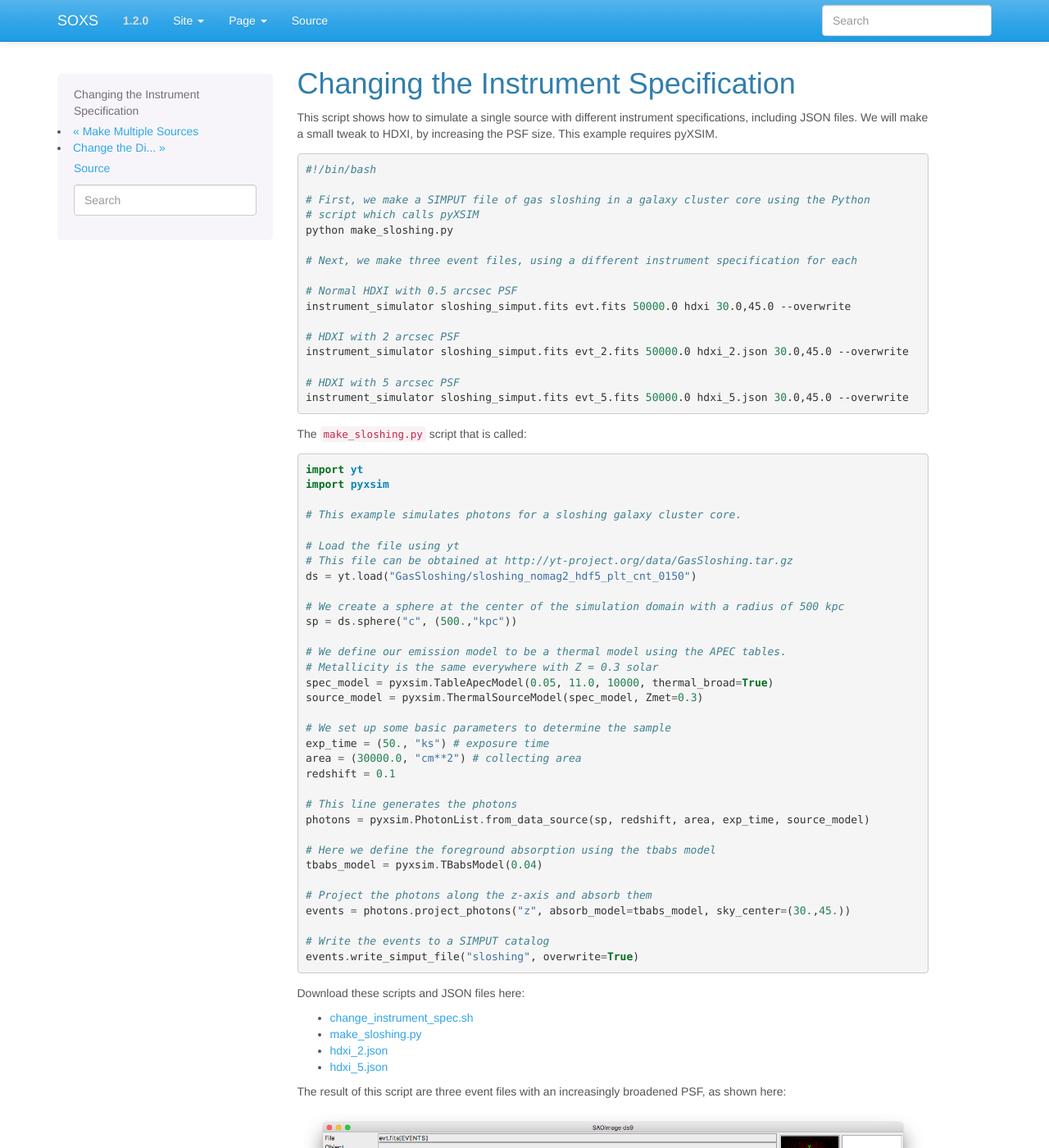
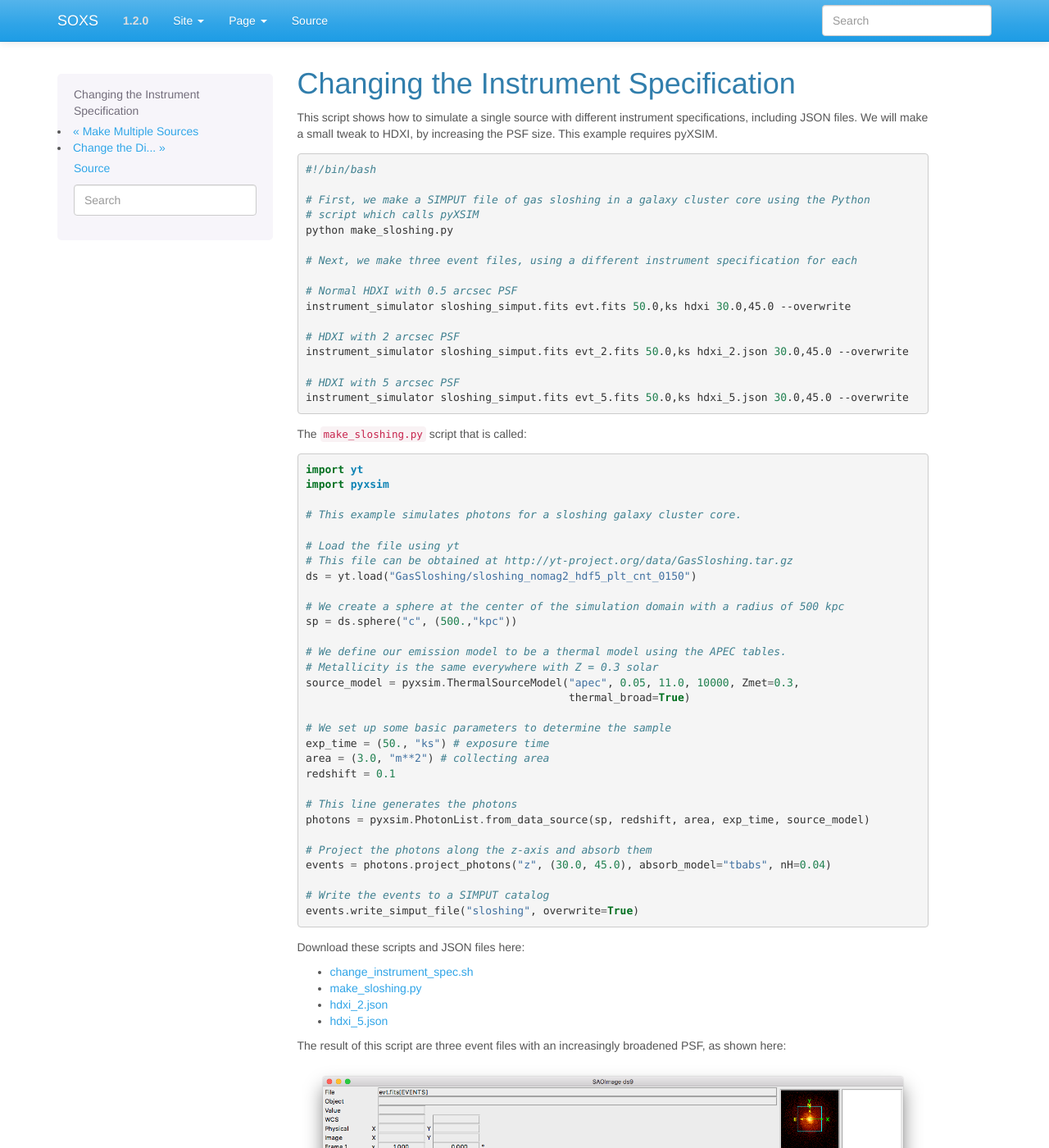
Before and after one commit to lynx-x-ray-observatory/soxs, a Sphinx documentation site: the page built from doc/source/cookbook/change_instrument_spec.rst, in a window 1280 px wide and 1400 px high. Shown: the whole window at 82% size. Built offline with Sphinx 7.4.7, drawn with Linux system fonts in a browser that asks for light colours.

Commit message:
Editing doc examples for parse_value

```diff
--- a/doc/source/cookbook/change_instrument_spec.rst
+++ b/doc/source/cookbook/change_instrument_spec.rst
@@ -18,13 +18,13 @@ example requires pyXSIM.
     # Next, we make three event files, using a different instrument specification for each
 
     # Normal HDXI with 0.5 arcsec PSF
-    instrument_simulator sloshing_simput.fits evt.fits 50000.0 hdxi 30.0,45.0 --overwrite
+    instrument_simulator sloshing_simput.fits evt.fits 50.0,ks hdxi 30.0,45.0 --overwrite
 
     # HDXI with 2 arcsec PSF
-    instrument_simulator sloshing_simput.fits evt_2.fits 50000.0 hdxi_2.json 30.0,45.0 --overwrite
+    instrument_simulator sloshing_simput.fits evt_2.fits 50.0,ks hdxi_2.json 30.0,45.0 --overwrite
 
     # HDXI with 5 arcsec PSF
-    instrument_simulator sloshing_simput.fits evt_5.fits 50000.0 hdxi_5.json 30.0,45.0 --overwrite
+    instrument_simulator sloshing_simput.fits evt_5.fits 50.0,ks hdxi_5.json 30.0,45.0 --overwrite
 
 The ``make_sloshing.py`` script that is called:
 
@@ -44,22 +44,19 @@ The ``make_sloshing.py`` script that is called:
 
     # We define our emission model to be a thermal model using the APEC tables.
     # Metallicity is the same everywhere with Z = 0.3 solar
-    spec_model = pyxsim.TableApecModel(0.05, 11.0, 10000, thermal_broad=True)
-    source_model = pyxsim.ThermalSourceModel(spec_model, Zmet=0.3)
+    source_model = pyxsim.ThermalSourceModel("apec", 0.05, 11.0, 10000, Zmet=0.3,
+                                             thermal_broad=True)
 
     # We set up some basic parameters to determine the sample
     exp_time = (50., "ks") # exposure time
-    area = (30000.0, "cm**2") # collecting area
+    area = (3.0, "m**2") # collecting area
     redshift = 0.1
 
     # This line generates the photons
     photons = pyxsim.PhotonList.from_data_source(sp, redshift, area, exp_time, source_model)
 
-    # Here we define the foreground absorption using the tbabs model
-    tbabs_model = pyxsim.TBabsModel(0.04)
-
     # Project the photons along the z-axis and absorb them
-    events = photons.project_photons("z", absorb_model=tbabs_model, sky_center=(30.,45.))
+    events = photons.project_photons("z", (30.0, 45.0), absorb_model="tbabs", nH=0.04)
 
     # Write the events to a SIMPUT catalog
     events.write_simput_file("sloshing", overwrite=True)
--- a/doc/source/cookbook/cosmo_source_catalog_cmd.rst
+++ b/doc/source/cookbook/cosmo_source_catalog_cmd.rst
@@ -18,10 +18,10 @@ distribution of cosmological halos and simulate an observation of them.
     # to insure we get the same sources every time. Set the catalog pointing
     # location using the "cat_center" argument. To aid in picking a location,
     # see the halo map at http://hea-www.cfa.harvard.edu/~jzuhone/soxs/users_guide/source_catalog.html.
-    make_cosmological_sources my_cat cosmo 200000.0 20. 30.,45. --cat_center=3.1,-1.9 --random_seed=33 --overwrite --output_sources=halo_source_table.dat
+    make_cosmological_sources my_cat cosmo 200.0,ks 20. 30.,45. --cat_center=3.1,-1.9 --random_seed=33 --overwrite --output_sources=halo_source_table.dat
 
     # Take the SIMPUT catalog and make an event file.
-    instrument_simulator my_cat_simput.fits cosmo_cat_evt.fits 200000.0 hdxi 30.,45. --overwrite
+    instrument_simulator my_cat_simput.fits cosmo_cat_evt.fits 200.0,ks hdxi 30.,45. --overwrite
 
 Download this script here: `cosmo_source_catalog.sh <../cosmo_source_catalog.sh>`_
 
--- a/doc/source/cookbook/make_background_file_cmd.rst
+++ b/doc/source/cookbook/make_background_file_cmd.rst
@@ -22,11 +22,11 @@
     # First, make the point source properties using the make_point_source_list
     # command which saves the positions, fluxes, and spectral indices of the
     # sources to an ASCII table which can be read in by make_background_file.
-    make_point_source_list point_source_table.dat 300000.0 20. 22.,-27.0
+    make_point_source_list point_source_table.dat 300.0,ks 20. 22.,-27.0
 
     # Take the SIMPUT catalog and make an event file. Since we already made a
     # distribution of point sources, turn the point-source background off.
-    make_background_file bkgnd_evt.fits 300000.0 hdxi 22.,-27.0 --overwrite --input_sources=point_source_table.dat
+    make_background_file bkgnd_evt.fits 300.0,ks hdxi 22.,-27.0 --overwrite --input_sources=point_source_table.dat
 
 Download this script here: `make_background_file.sh <../make_background_file.sh>`_
 
--- a/doc/source/cookbook/make_multiple_sources.rst
+++ b/doc/source/cookbook/make_multiple_sources.rst
@@ -20,13 +20,13 @@ into a single SIMPUT catalog, which is then used to make a single event file.
     make_powerlaw_spectrum 1.1 0.05 1.0e-4 powerlaw_spec.dat --absorb --nh 0.04 --overwrite
 
     # Take this spectrum and make a SIMPUT catalog with a point source photon list
-    make_point_source my_cat point_source 30.0 45.0 thermal_spec.dat 100000.0 --overwrite
+    make_point_source my_cat point_source 30.0 45.0 thermal_spec.dat 100.0,ks --overwrite
 
     # Add an annulus source to the SIMPUT catalog, with the same center.
-    make_annulus_source my_cat annulus 30.0 45.0 10.0 30.0 thermal_spec.dat 100000.0 --append --overwrite
+    make_annulus_source my_cat annulus 30.0 45.0 10.0 30.0 thermal_spec.dat 100.0,ks --append --overwrite
 
     # Take the SIMPUT catalog and make an event file
-    instrument_simulator my_cat_simput.fits evt.fits 50000.0 hdxi 30.0,45.0 --overwrite
+    instrument_simulator my_cat_simput.fits evt.fits 50.0,ks hdxi 30.0,45.0 --overwrite
 
 Download this script here: `make_multiple_sources.sh <../make_multiple_sources.sh>`_
 
--- a/doc/source/cookbook/point_source_catalog_cmd.rst
+++ b/doc/source/cookbook/point_source_catalog_cmd.rst
@@ -18,11 +18,11 @@ distribution of point sources and simulate an observation of them.
     # "24" as a random seed to insure we get the same point sources every time.
     # If you wish, the table file can be used to generate the same sources later
     # using the "--input_sources" parameter.
-    make_point_sources my_cat ptsrc 300000.0 20. 22.,-27.0 --random_seed=24 --output_sources=point_source_table.dat
+    make_point_sources my_cat ptsrc 300.0,ks 20. 22.,-27.0 --random_seed=24 --output_sources=point_source_table.dat
 
     # Take the SIMPUT catalog and make an event file. Since we already made a
     # distribution of point sources, turn the point-source background off.
-    instrument_simulator my_cat_simput.fits ptsrc_cat_evt.fits 300000.0 hdxi 22.,-27.0 --overwrite --no_ptsrc_bkgnd
+    instrument_simulator my_cat_simput.fits ptsrc_cat_evt.fits 300.0,ks hdxi 22.,-27.0 --overwrite --no_ptsrc_bkgnd
 
 Download this script here: `point_source_catalog.sh <../point_source_catalog.sh>`_
 
--- a/doc/source/files/make_sloshing.py
+++ b/doc/source/files/make_sloshing.py
@@ -12,22 +12,19 @@ sp = ds.sphere("c", (500.,"kpc"))
 
 # We define our emission model to be a thermal model using the APEC tables.
 # Metallicity is the same everywhere with Z = 0.3 solar
-spec_model = pyxsim.TableApecModel(0.05, 11.0, 10000, thermal_broad=True)
-source_model = pyxsim.ThermalSourceModel(spec_model, Zmet=0.3)
+source_model = pyxsim.ThermalSourceModel("apec", 0.05, 11.0, 10000, Zmet=0.3,
+                                         thermal_broad=True)
 
 # We set up some basic parameters to determine the sample
 exp_time = (50., "ks") # exposure time
-area = (30000.0, "cm**2") # collecting area
-redshift = 0.2
+area = (3.0, "m**2") # collecting area
+redshift = 0.1
 
 # This line generates the photons
 photons = pyxsim.PhotonList.from_data_source(sp, redshift, area, exp_time, source_model)
 
-# Here we define the foreground absorption using the tbabs model
-tbabs_model = pyxsim.TBabsModel(0.04)
-
 # Project the photons along the z-axis and absorb them
-events = photons.project_photons("z", absorb_model=tbabs_model, sky_center=(30.,45.))
+events = photons.project_photons("z", (30.0, 45.0), absorb_model="tbabs", nH=0.04)
 
 # Write the events to a SIMPUT catalog
 events.write_simput_file("sloshing", clobber=True)
```
Also changed, not shown: doc/source/cookbook/change_dither.rst (+4 -4 lines), 6 other files.
